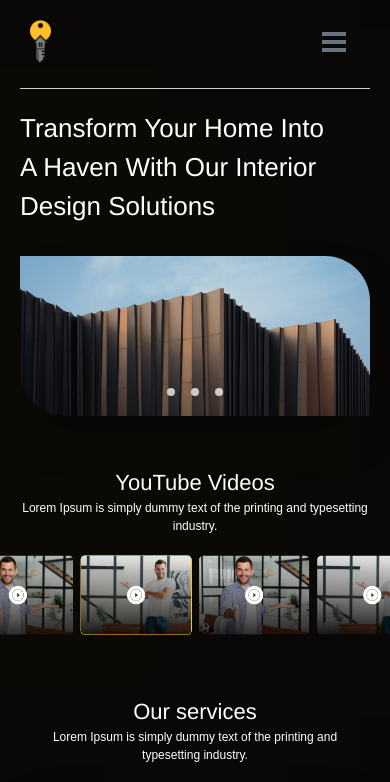
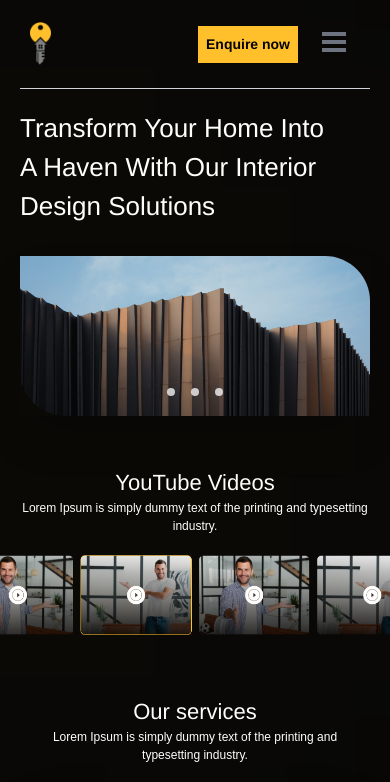
Before and after one commit to ahswathi/keyinterior, a React (Create React App) app: page / in a window 390 px wide. Shown: the top 782 px of the page. Built offline with nearby package versions, Linux system fonts and the light colour scheme.

Commit message:
validation

```diff
--- a/src/Components/Header.js
+++ b/src/Components/Header.js
@@ -19,13 +19,13 @@ const Header = () => {
       <>
       <div className='circle1'></div>
     <div className=' lg:px-[80px] md:px-[40px] sm:px-[40px] px-[20px] bg-[#060606] '>
-        <div className='flex justify-between py-[20px]  lg:py-[40px] md:py-[40px] sm:py-[30px]'>
+        <div className='flex justify-between  items-center py-[20px]  lg:py-[40px] md:py-[40px] sm:py-[30px]'>
         <div className='logo h-[45px] lg:h-[90px]  md:h-[90px]  sm:h-[45px]'>
         <a href="/">
          <img src="logo.png" alt="logo" className='h-[45px] lg:h-[90px] md:h-[90px]  sm:h-[45px]'/>
          </a>
         </div>
-        <div className='nav-menu flex  lg:py-[30px] md:py-[30px]  ' >
+        <div className='nav-menu flex justify-center items-center  lg:py-[30px] md:py-[30px]  ' >
             <ul className='font-poppins lg:flex lg:block md:flex md:block hidden nav lg:text-[16px] md:text-[10px] text-[12px]'>
                 <li>
                     <Link to={'/'} className='lg:text-[16px]  md:text-[10px]'>HOME</Link>
@@ -65,7 +65,9 @@ const Header = () => {
             Enquire now</button> */}
             <Popup />
             </ul>
-
+            <div className='lg:hidden md:hidden'>
+                <Popup />
+            </div>
             <button className='block md:hidden sm:block lg:hidden py-3 px-4 mx-2 rounded group'>
                 <div className='w-6 h-1 bg-gray-500 mb-1'></div>
                 <div className='w-6 h-1 bg-gray-500 mb-1'></div>
@@ -92,6 +94,12 @@ const Header = () => {
                     <a href='/services'>Services</a>
                     </li>
                     <li /* className='ps-[35%]' */>
+                    <a href='/construction'>Construction</a>
+                    </li>
+                    <li /* className='ps-[35%]' */>
+                    <a href='/interior'>Interior</a>
+                    </li>
+                    <li /* className='ps-[35%]' */>
                     <a href='/contact'>Contact</a>
                     </li>
                     </ul>
--- a/src/Components/Popup.js
+++ b/src/Components/Popup.js
@@ -19,7 +19,9 @@ const Popup = () => {
   return (
     <>
     <button onClick={togglePopup}
-    className='text-black bg-[#FFC12B] w-[200px] font-bold	text-[14px] mx-auto py-2 px-3 hover:bg-[#FFC12B] hover:text-black
+    className='text-black bg-[#FFC12B] lg:w-[300px]  md:w-[300px]  w-[100px] font-bold	text-[14px] mx-auto
+            lg:py-3 lg:px-3 md:py-3 md:px-3 py-2
+            hover:bg-[#FFC12B] hover:text-black
             lg:bg-[#FFC12B] lg:text-[#000000] md:bg-[#FFC12B] md:text-[#000000]
             lg:px-8 lg:py-2   md:px-8 md:py-2
             hover:bg-transparent hover:text-white hover:border-[#FFC12B]
```
